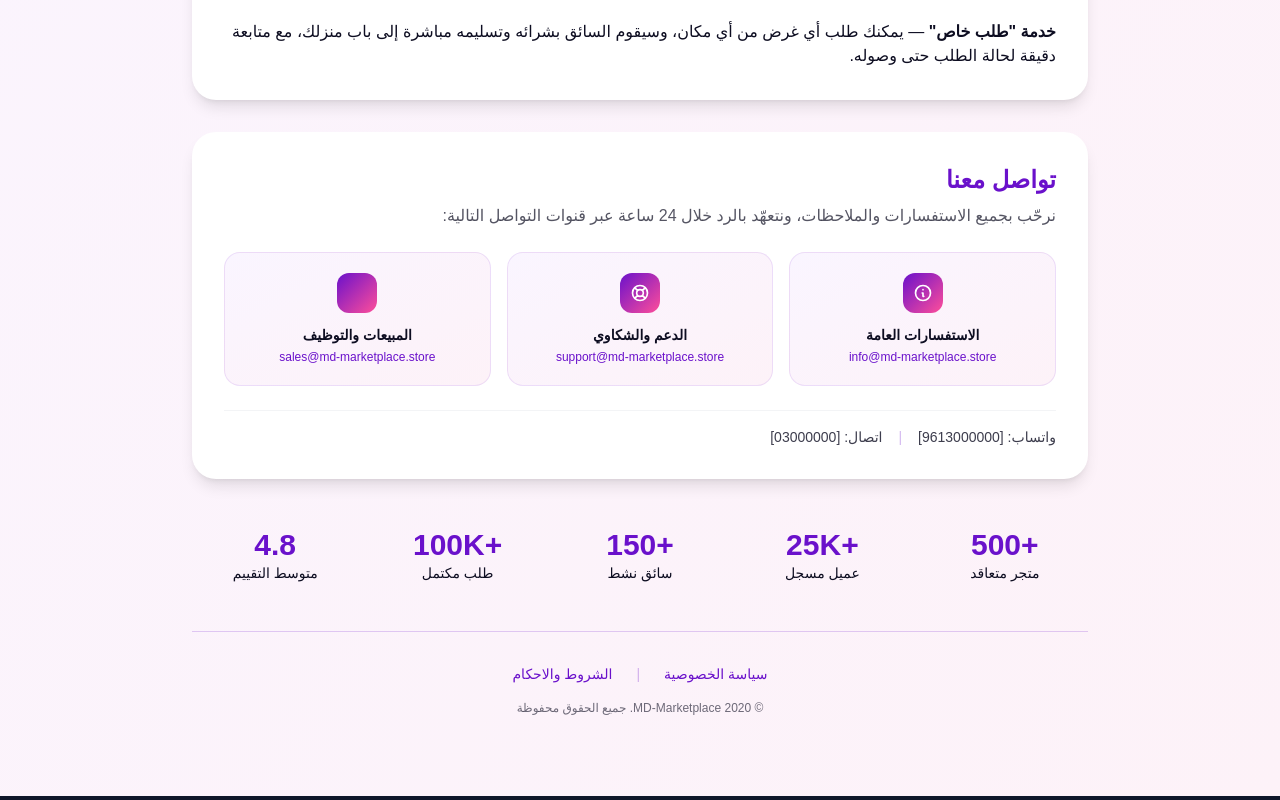
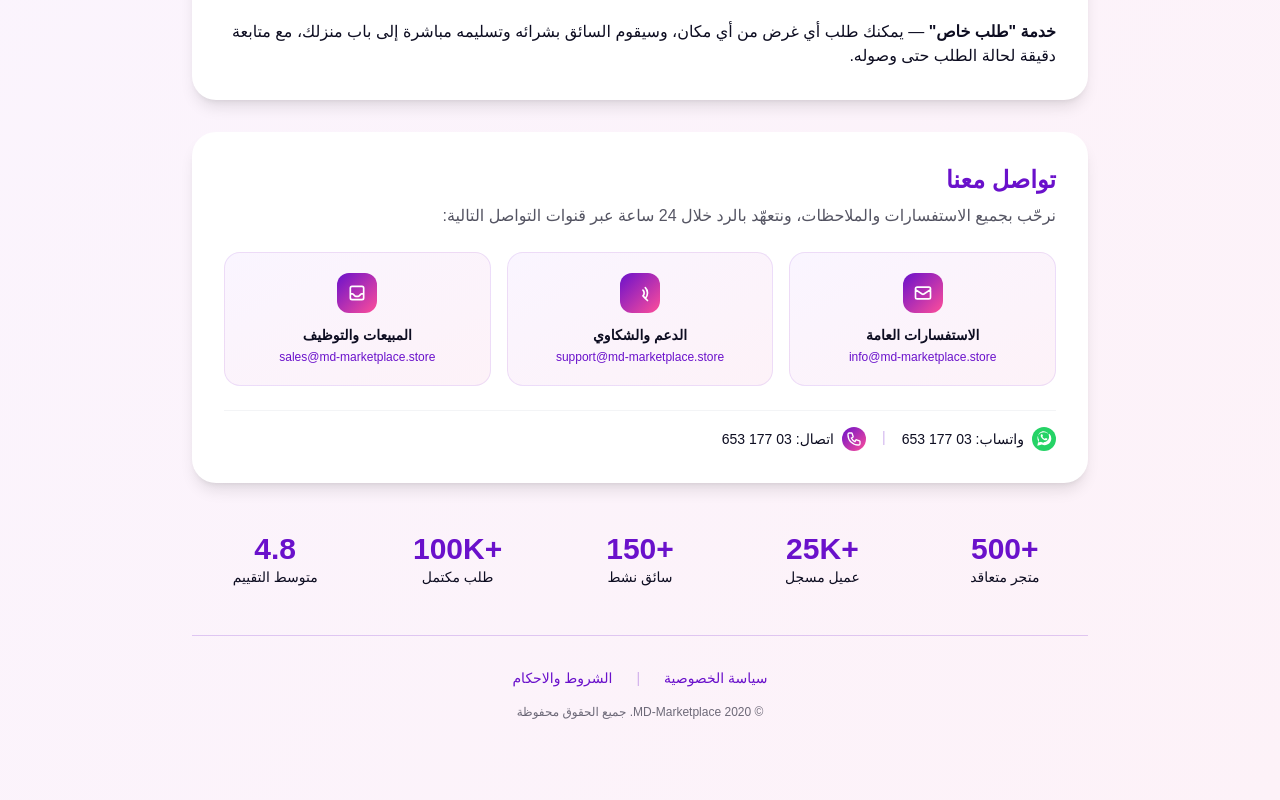
Before and after one commit to mjahto18-ui/MD-Marketplace, a Next.js app: page /about in a window 1280 px wide. Shown: the part 1144-1944 px from the top of the page. Built offline with nearby package versions, Linux system fonts and the light colour scheme.

Commit message:
Update page.jsx

```diff
--- a/app/about/page.jsx
+++ b/app/about/page.jsx
@@ -79,7 +79,7 @@ export default function AboutPage() {
             </p>
           </div>
 
-          {/* تواصل معنا - تم التعديل 3 ايميلات جنب بعض */}
+          {/* تواصل معنا - تم التعديل نهائي */}
           <div className="bg-white rounded-3xl shadow-lg p-8 mb-8 text-right">
             <h3 className="text-2xl font-bold text-[#6A11CB] mb-2">تواصل معنا</h3>
             <p className="text-[#0D0D21]/70 mb-6">
@@ -87,35 +87,54 @@ export default function AboutPage() {
             </p>
 
             <div className="grid grid-cols-1 md:grid-cols-3 gap-4 mb-6">
+              {/* info */}
               <a href="mailto:info@md-marketplace.store" className="group bg-gradient-to-br from-purple-50 to-pink-50 border border-[#6A11CB]/10 rounded-2xl p-5 text-center hover:shadow-md hover:border-[#6A11CB]/20 transition-all">
                 <div className="w-10 h-10 mx-auto mb-3 rounded-xl bg-gradient-to-br from-[#6A11CB] to-[#FF4E9A] flex items-center justify-center">
-                  <svg className="w-5 h-5 text-white" fill="none" stroke="currentColor" viewBox="0 0 24 24"><path strokeLinecap="round" strokeLinejoin="round" strokeWidth="2" d="M13 16h-1v-4h-1m1-4h.01M21 12a9 9 0 11-18 0 9 9 0 0118 0z"></path></svg>
+                  <svg className="w-5 h-5 text-white" fill="none" stroke="currentColor" viewBox="0 0 24 24">
+                    <path strokeLinecap="round" strokeLinejoin="round" strokeWidth="2" d="M3 8l7.89 5.26a2 2 0 002.22 0L21 8M5 19h14a2 2 0 002-2V7a2 2 0 00-2-2H5a2 2 0 00-2 2v10a2 2 0 002 2z"></path>
+                  </svg>
                 </div>
                 <p className="text-sm font-semibold text-[#0D0D21] mb-1">الاستفسارات العامة</p>
                 <p className="text-xs text-[#6A11CB] font-medium group-hover:text-[#FF4E9A] transition break-all">info@md-marketplace.store</p>
               </a>
 
+              {/* support */}
               <a href="mailto:support@md-marketplace.store" className="group bg-gradient-to-br from-purple-50 to-pink-50 border border-[#6A11CB]/10 rounded-2xl p-5 text-center hover:shadow-md hover:border-[#6A11CB]/20 transition-all">
                 <div className="w-10 h-10 mx-auto mb-3 rounded-xl bg-gradient-to-br from-[#6A11CB] to-[#FF4E9A] flex items-center justify-center">
-                  <svg className="w-5 h-5 text-white" fill="none" stroke="currentColor" viewBox="0 0 24 24"><path strokeLinecap="round" strokeLinejoin="round" strokeWidth="2" d="M18.364 5.636l-3.536 3.536m0 5.656l3.536 3.536M9.172 9.172L5.636 5.636m3.536 9.192l-3.536 3.536M21 12a9 9 0 11-18 0 9 9 0 0118 0zm-5 0a4 4 0 11-8 0 4 4 0 018 0z"></path></svg>
+                  <svg className="w-5 h-5 text-white" fill="none" stroke="currentColor" viewBox="0 0 24 24">
+                    <path strokeLinecap="round" strokeLinejoin="round" strokeWidth="2" d="M18.364 5.636a9 9 0 010 12.728m0 0l-2.829-2.829m2.829 2.829L21 21M15.536 8.464a5 5 0 010 7.072m0 0l-2.829m-4.243 2.829a4.978 4.978 0 01-1.414-2.83m-1.414 5.658a9 9 0 01-2.167-9.238m7.824 2.167a1 1 0 111.414 1.414m-1.414L3 3m8.293 8.293l1.414 1.414"></path>
+                  </svg>
                 </div>
                 <p className="text-sm font-semibold text-[#0D0D21] mb-1">الدعم والشكاوي</p>
                 <p className="text-xs text-[#6A11CB] font-medium group-hover:text-[#FF4E9A] transition break-all">support@md-marketplace.store</p>
               </a>
 
+              {/* sales - مع ايقونة بريد مفتوح */}
               <a href="mailto:sales@md-marketplace.store" className="group bg-gradient-to-br from-purple-50 to-pink-50 border border-[#6A11CB]/10 rounded-2xl p-5 text-center hover:shadow-md hover:border-[#6A11CB]/20 transition-all">
                 <div className="w-10 h-10 mx-auto mb-3 rounded-xl bg-gradient-to-br from-[#6A11CB] to-[#FF4E9A] flex items-center justify-center">
-                  <svg className="w-5 h-5 text-white" fill="none" stroke="currentColor" viewBox="0 0 24 24"><path strokeLinecap="round" strokeLinejoin="round" strokeWidth="2" d="M21 13.255A23.931 0 0112 15c-3.183 0-6.22-.62-9-1.745M16 6V4a2 2 0 00-2-2h-4a2 2 0 00-2 2v2m4 6h.01M5 20h14a2 2 0 002-2V8a2 2 0 00-2-2H5a2 2 0 00-2 2v10a2 2 0 002 2z"></path></svg>
+                  <svg className="w-5 h-5 text-white" fill="none" stroke="currentColor" viewBox="0 0 24 24">
+                    <path strokeLinecap="round" strokeLinejoin="round" strokeWidth="2" d="M20 13V6a2 2 0 00-2-2H6a2 2 0 00-2 2v7m16 0v5a2 2 0 01-2 2H6a2 2 0 01-2-2v-5m16 0h-2.586a1 1 0 00-.707.293l-2.414 2.414a1 1 0 01-.707.293h-3.172a1 1 0 01-.707-.293l-2.414-2.414A1 1 0 006.586 13H4"></path>
+                  </svg>
                 </div>
                 <p className="text-sm font-semibold text-[#0D0D21] mb-1">المبيعات والتوظيف</p>
                 <p className="text-xs text-[#6A11CB] font-medium group-hover:text-[#FF4E9A] transition break-all">sales@md-marketplace.store</p>
               </a>
             </div>
 
-            <div className="flex flex-col sm:flex-row gap-4 text-sm text-[#0D0D21]/80 border-t border-gray-100 pt-4">
-              <p>واتساب: [9613000000]</p>
+            <div className="flex flex-col sm:flex-row gap-4 text-sm border-t border-gray-100 pt-4">
+              <a href="https://wa.me/9613177653" target="_blank" className="flex items-center gap-2 text-[#0D0D21] hover:text-[#25D366] transition font-medium">
+                <span className="w-6 h-6 rounded-full bg-[#25D366] flex items-center justify-center text-white">
+                  <svg className="w-4 h-4" fill="currentColor" viewBox="0 0 24 24"><path d="M19.05 4.94A9.91 9.91 0 0012.04 2C6.58 2 2.15 6.43 2.15 10.9c0 1.57.41 3.1 1.19 4.46L2 22l6.82-1.78a9.93 9.93 0 004.22 1.08h.01c5.46 0 9.9-4.43 9.9-9.89a9.86 9.86 0 00-2.9-7.47zm-7.01 12.6a8.17 8.17 0 01-4.17-1.14l-.3-.18-4.05 1.06 1.08-3.95-.2-.4a8.18 8.18 0 01-1.26-4.44c0-4.54 3.7-8.23 8.24-8.23a8.2 8.2 0 015.82 2.4 8.18 8.18 0 012.4 5.82c0 4.53-3.7 8.23-8.23 8.23zm4.52-6.16c-.25-.12-1.47-.73-1.7-.81-.23-.09-.39-.12-.56.12-.17.25-.64.81-.79.97-.14.17-.29.19-.54.06-.25-.12-1.04-.38-1.98-1.22-.73-.65-1.22-1.45-1.36-1.7-.15-.25-.02-.38.11-.51.11-.11.25-.29.37-.43.12-.15.16-.25.25-.42.08-.17.04-.31-.02-.43-.06-.12-.56-1.35-.77-1.85-.2-.48-.41-.42-.56-.43h-.48c-.17 0-.43.06-.66.31-.23.25-.86.84-.86 2.05 0 1.21.88 2.38 1 2.55.12.17 1.73 2.65 4.2 3.71.59.25 1.05.4 1.41.52.59.19 1.13.16 1.55.1.47-.07 1.47-.6 1.68-1.18.2-.58.2-1.08.14-1.18-.06-.11-.23-.17-.48-.29z"/></svg>
+                </span>
+                واتساب: 03 177 653
+              </a>
               <span className="hidden sm:block text-[#6A11CB]/30">|</span>
-              <p>اتصال: [03000000]</p>
+              <a href="tel:+9613177653" className="flex items-center gap-2 text-[#0D0D21] hover:text-[#6A11CB] transition font-medium">
+                <span className="w-6 h-6 rounded-full bg-gradient-to-br from-[#6A11CB] to-[#FF4E9A] flex items-center justify-center text-white">
+                  <svg className="w-4 h-4" fill="none" stroke="currentColor" viewBox="0 0 24 24"><path strokeLinecap="round" strokeLinejoin="round" strokeWidth="2" d="M3 5a2 2 0 012-2h3.28a1 1 0 01.948.684l1.498 4.493a1 1 0 01-.502 1.21l-2.257 1.13a11.042 11.042 0 005.516 5.516l1.13-2.257a1 1 0 011.21-.502l4.493 1.498a1 1 0 01.684.949V19a2 2 0 01-2 2h-1C9.716 21 3 14.284 3 6V5z"></path></svg>
+                </span>
+                اتصال: 03 177 653
+              </a>
             </div>
           </div>
 
```
